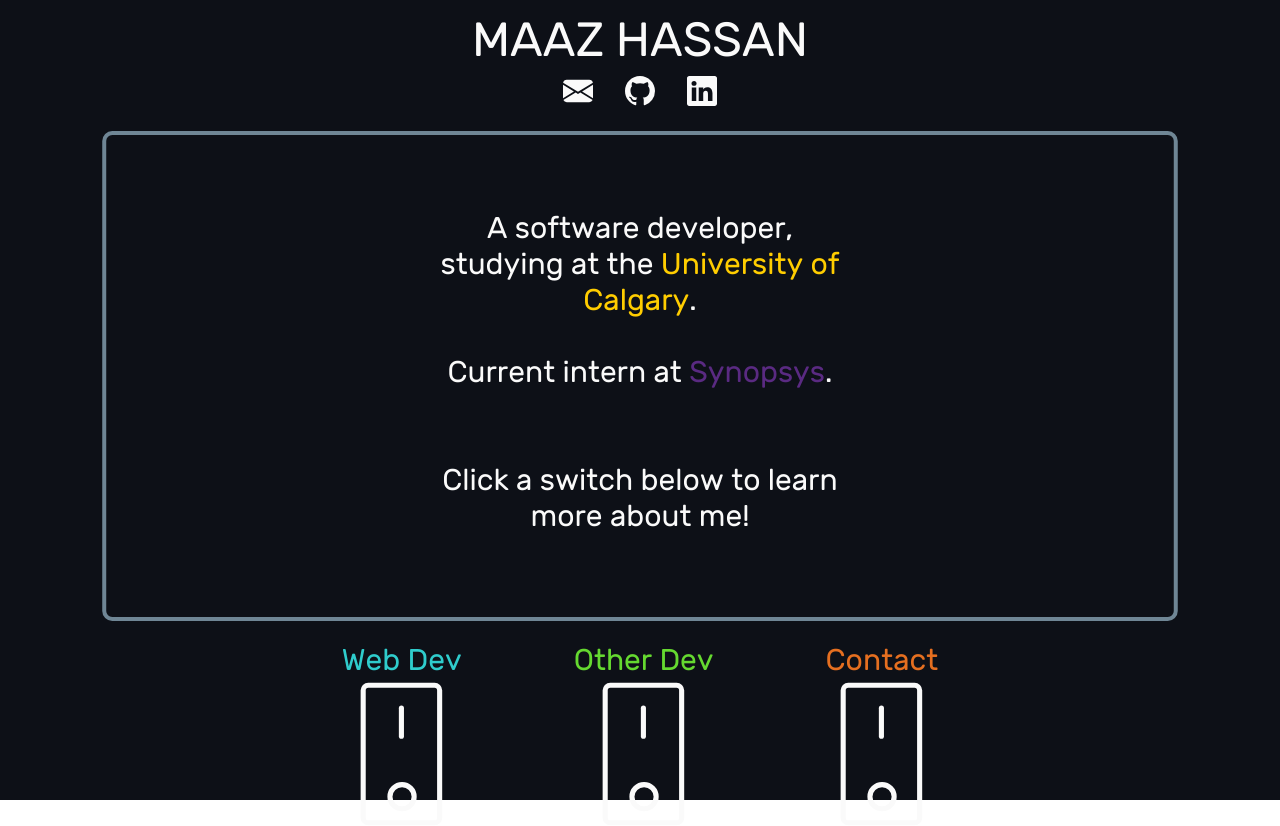
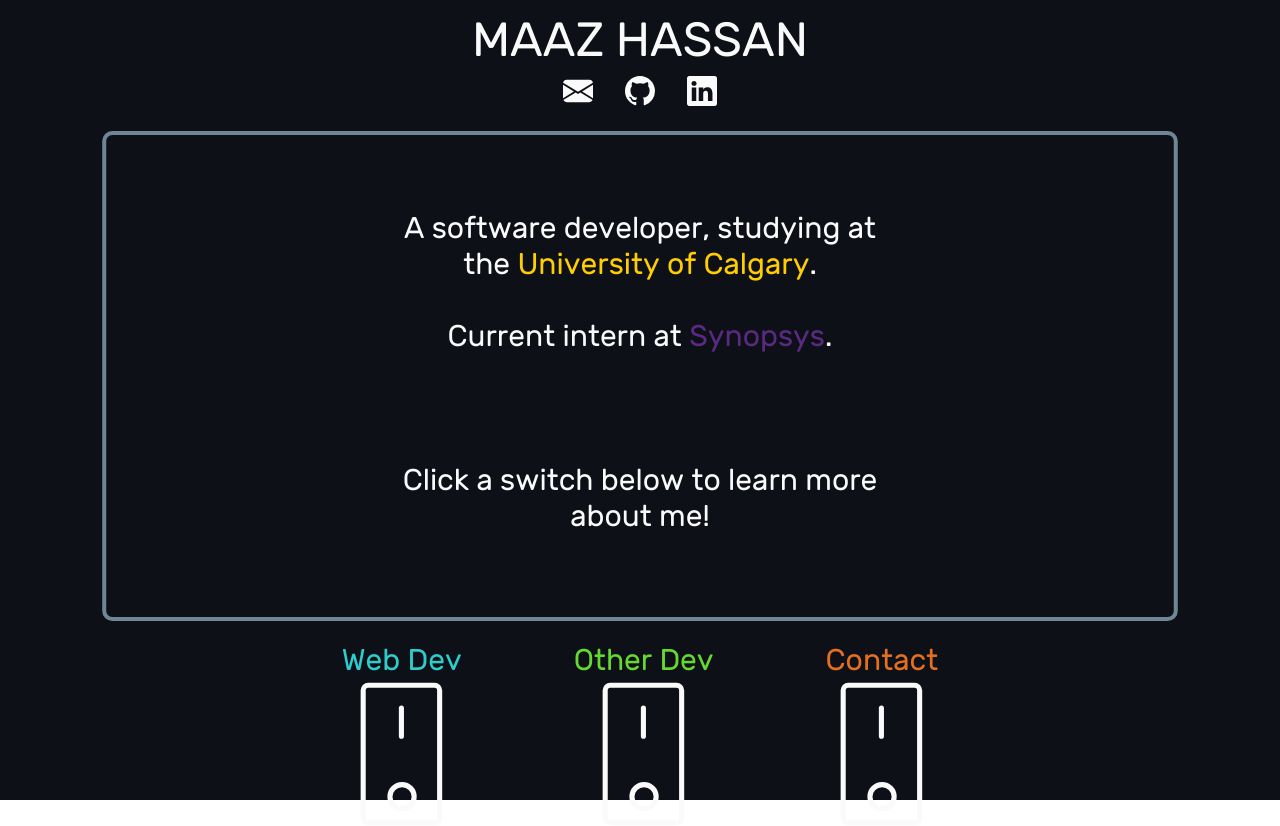
Before and after one commit to maazhassan/personal-site, a React (Create React App) app: page / in a window 1280 px wide. Built offline with nearby package versions, Linux system fonts and the light colour scheme.

Commit message:
Underline animation

```diff
--- a/src/components/main/content/About.js
+++ b/src/components/main/content/About.js
@@ -1,43 +1,59 @@
 import { useEffect, useState } from "react";
 import { animated } from 'react-spring';
 import useAnimatedFade from "../../../hooks/animatedFade";
+import useAnimatedUnderline from "../../../hooks/animatedUnderline";
 
 const About = props => {
   const [mountToggle, setMountToggle] = useState(false);
+  const [hover, setHover] = useState(null);
 
   useEffect(() => {
     setMountToggle(true);
   }, [])
 
-  const animProps = useAnimatedFade(props.toggle && mountToggle);
+  const divAnimProps = useAnimatedFade(props.toggle && mountToggle);
+  const uniULAnimProps = useAnimatedUnderline(hover === 0);
+  const synULAnimProps = useAnimatedUnderline(hover === 1);
 
   return (
     <animated.div
-      {...animProps}
+      {...divAnimProps}
       className="absolute w-full h-full p-10 md:pt-20 top-0 text-center"
     >
-      <p className="text-2xl md:text-3xl text-neutral-50 mx-auto left-0 right-0 w-full md:w-1/3">
+      <p className="text-2xl md:text-3xl text-neutral-50 mx-auto left-0 right-0 w-full md:w-[80%] lg:w-1/2 xl:w-[40%] 2xl:w-1/3">
         A software developer, studying at the&nbsp;
         <a
           href="https://www.ucalgary.ca/"
-          className="text-[#ffcd00] hover:underline"
+          className="text-[#ffcd00] hover:cursor-pointer relative"
           target="_blank"
           rel="noreferrer"
+          onMouseOver={() => {if (window.innerWidth > 768) setHover(0)}}
+          onMouseOut={() => setHover(null)}
         >
           University of Calgary
+          <animated.span
+            {...uniULAnimProps}
+            className={`bg-current absolute h-[2px] w-full my-0 bottom-0 left-0`}>
+          </animated.span>
         </a>.
         <br/><br/>
 
         Current intern at&nbsp;
         <a
           href="https://www.synopsys.com/"
-          className="text-[#5a2a82] hover:underline"
+          className="text-[#5a2a82] hover:cursor-pointer relative"
           target="_blank"
           rel="noreferrer"
+          onMouseOver={() => {if (window.innerWidth > 768) setHover(1)}}
+          onMouseOut={() => setHover(null)}
         >
           Synopsys
+          <animated.span
+            {...synULAnimProps}
+            className={`bg-current absolute h-[2px] w-full my-0 bottom-0 left-0`}>
+          </animated.span>
         </a>.
-        <br/><br/><br/>
+        <br/><br/><br/><br/>
 
         Click a switch below to learn more about me!
       </p>
--- /dev/null
+++ b/src/hooks/animatedUnderline.js
@@ -0,0 +1,13 @@
+import { useSpring } from 'react-spring';
+
+const useAnimatedUnderline = toggle => {
+  const animatedStyle = useSpring({
+    transform: toggle ? 'scaleX(1)' : 'scaleX(0)',
+  });
+
+  return {
+    style: animatedStyle,
+  }
+}
+
+export default useAnimatedUnderline;
```
